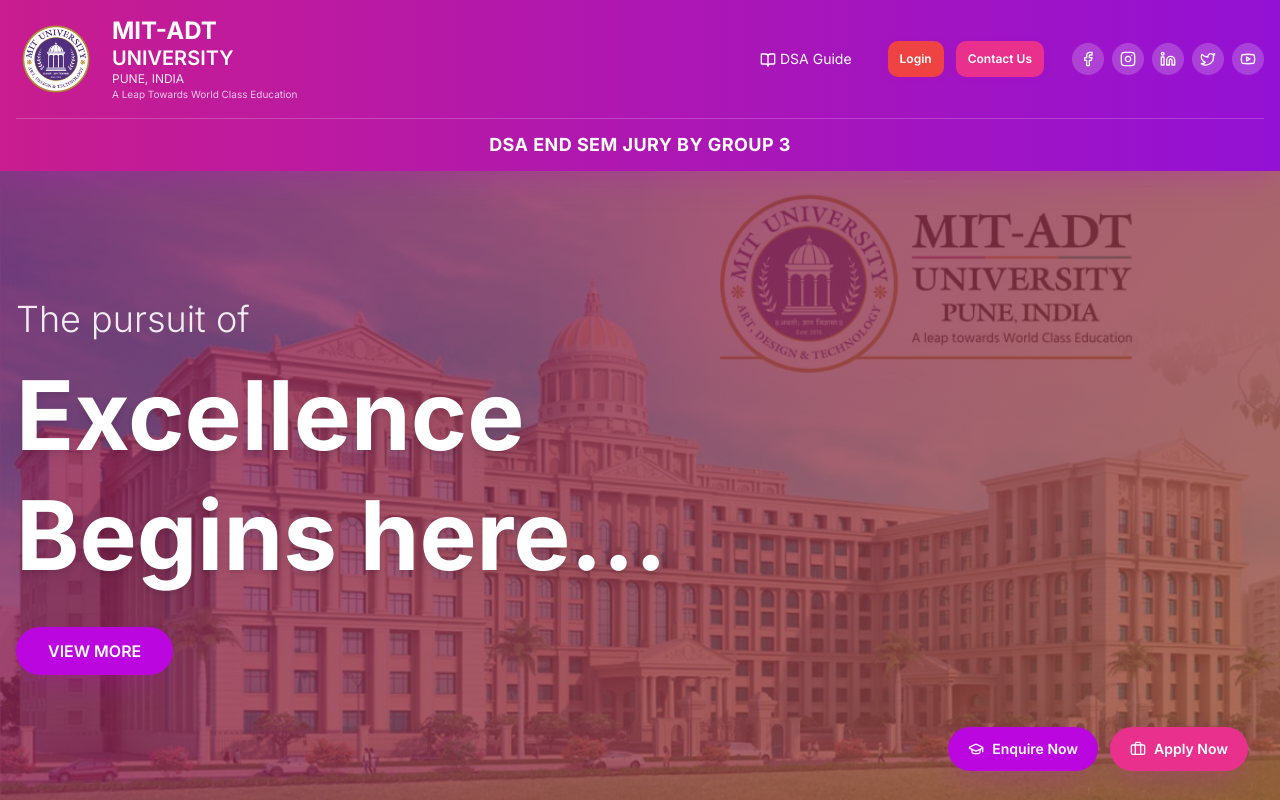
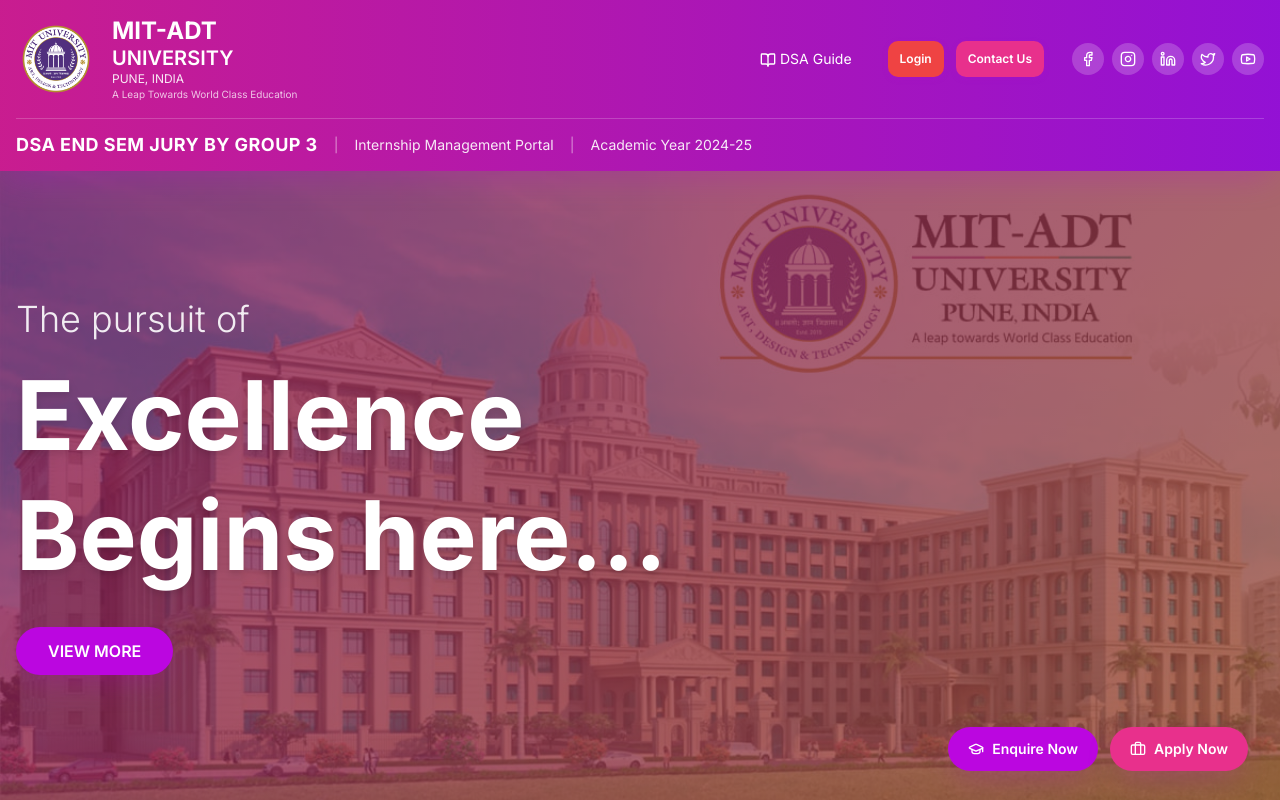
Before and after one commit to abcreativeakshay/apply-and-allot, a React (Vite) app: page / in a window 1280 px wide. Shown: the top 800 px of the page. Built offline with nearby package versions, Linux system fonts and the light colour scheme; the HTML template or start-up script is replaced by a standard one.

Commit message:
Move text to left, add text

```diff
--- a/src/pages/Landing.tsx
+++ b/src/pages/Landing.tsx
@@ -61,8 +61,14 @@ const Landing = () => {
           </div>
 
           {/* Secondary Navigation */}
-          <nav className="flex items-center justify-center py-3 text-sm font-medium">
-            <span className="uppercase tracking-wide text-lg font-bold">DSA End Sem Jury by Group 3</span>
+          <nav className="flex items-center justify-start py-3 text-sm font-medium">
+            <div className="flex items-center gap-4">
+              <span className="uppercase tracking-wide text-lg font-bold">DSA End Sem Jury by Group 3</span>
+              <span className="text-white/40">|</span>
+              <span className="text-sm font-normal opacity-90">Internship Management Portal</span>
+              <span className="text-white/40">|</span>
+              <span className="text-sm font-normal opacity-90">Academic Year 2024-25</span>
+            </div>
           </nav>
         </div>
       </header>
```
